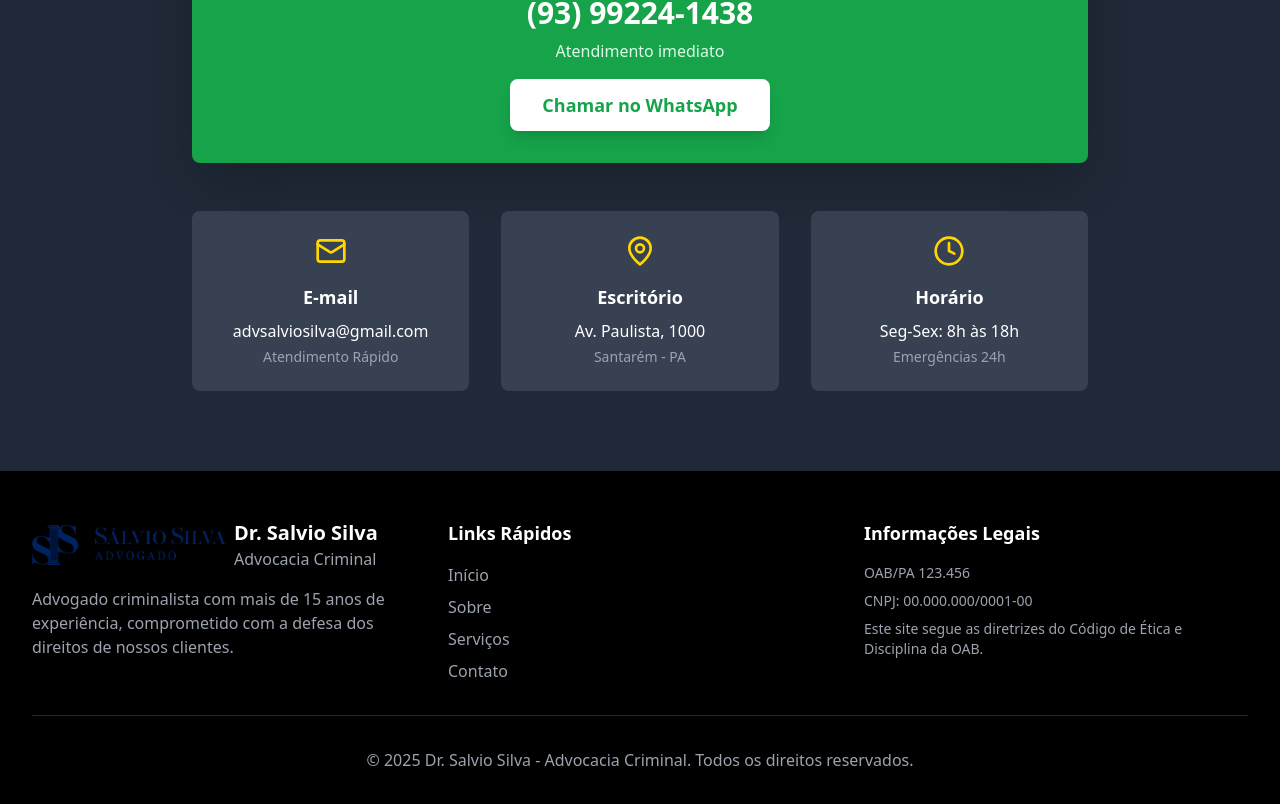
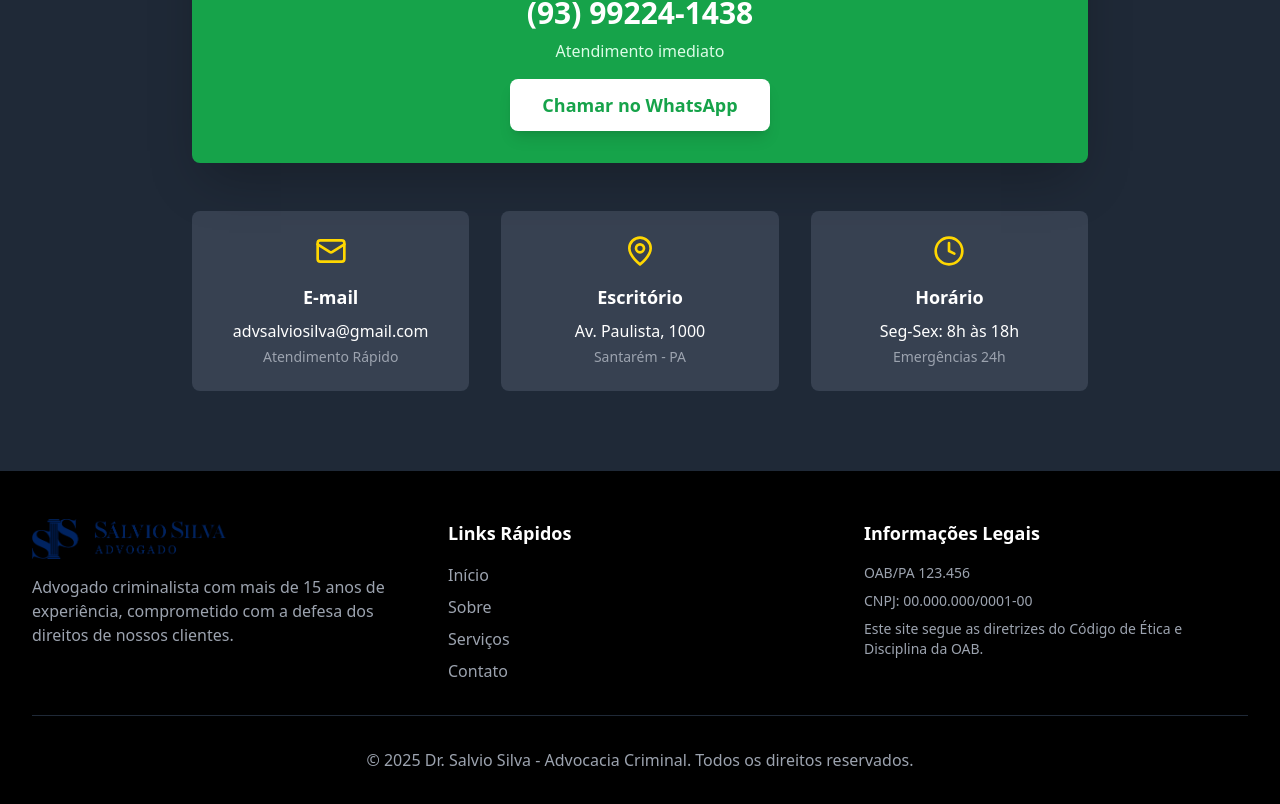
Before and after one commit to sandersal/SalvioSilvaCriminal, a React (Vite) app: page / in a window 1280 px wide. Shown: the part 2625-3429 px from the top of the page. Built offline with nearby package versions, Linux system fonts and the light colour scheme.

Commit message:
Updated App.tsx

```diff
--- a/src/App.tsx
+++ b/src/App.tsx
@@ -254,10 +254,6 @@ function App() {
                   alt="Dr. Salvio Silva - Advocacia Criminal"
                   className="h-10 w-auto"
                 />
-                <div>
-                  <h4 className="text-xl font-bold">Dr. Salvio Silva</h4>
-                  <p className="text-gray-400">Advocacia Criminal</p>
-                </div>
               </div>
               <p className="text-gray-400 mb-4">
                 Advogado criminalista com mais de 15 anos de experiência,
```
